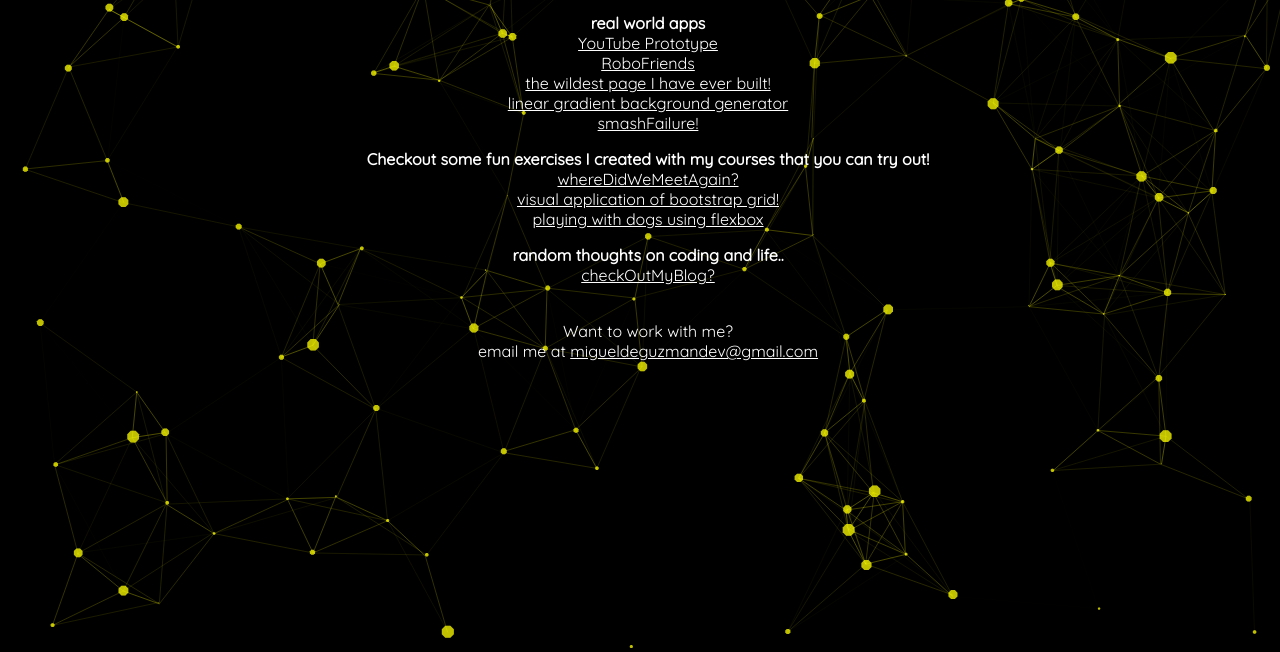
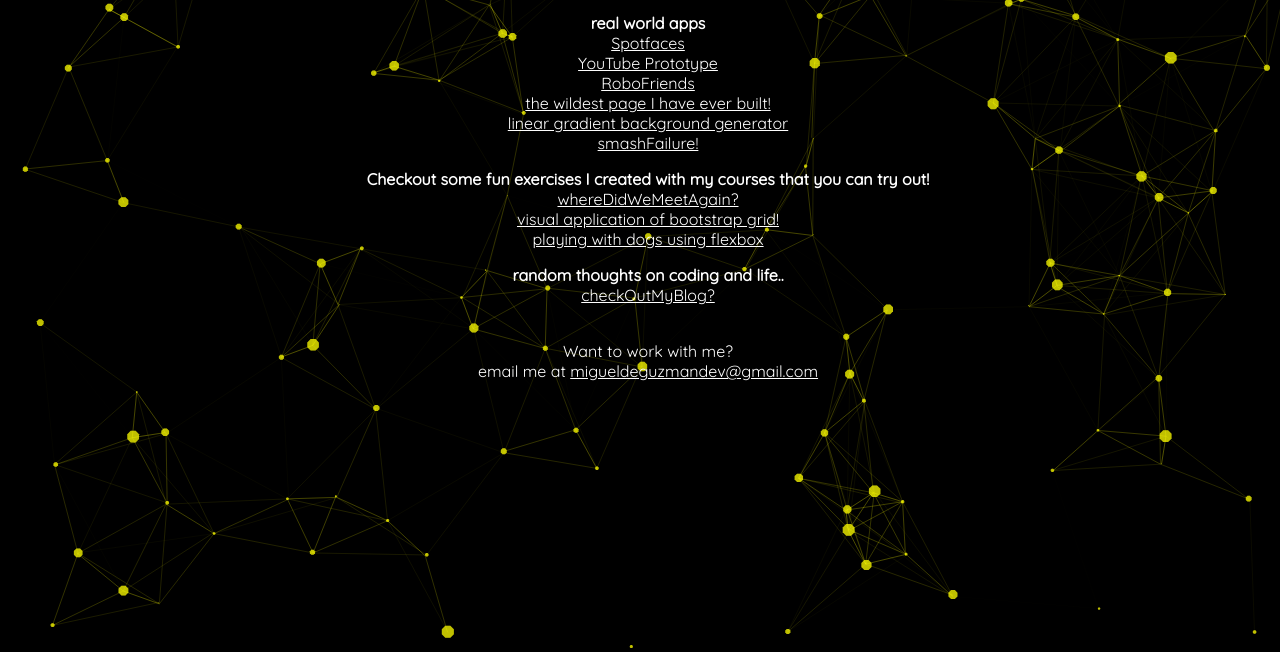
Before and after one commit to migueldeguzman/migueldeguzman.github.io, a plain HTML site: page projects.html in a window 1280 px wide. Shown: the part 168-820 px from the top of the page. Drawn offline with Linux system fonts and the light colour scheme; animation ran at ten frames a second; a web font is replaced by a local one.

Commit message:
adding spot faces project

```diff
--- a/projects.html
+++ b/projects.html
@@ -24,6 +24,7 @@
 	</p>
 	<p>
 		<b>real world apps</b><br>
+		<a href="https://migueldeguzman.github.io/spotfaces/">Spotfaces</a><br>
 		<a href="https://migueldeguzman.github.io/youtube-react/">YouTube Prototype</a><br>
 		<a href="https://migueldeguzman.github.io/robofriends/">RoboFriends</a><br>
 		<a href="https://migueldeguzman.github.io/animate/">the wildest page I have ever built!</a><br>
```
